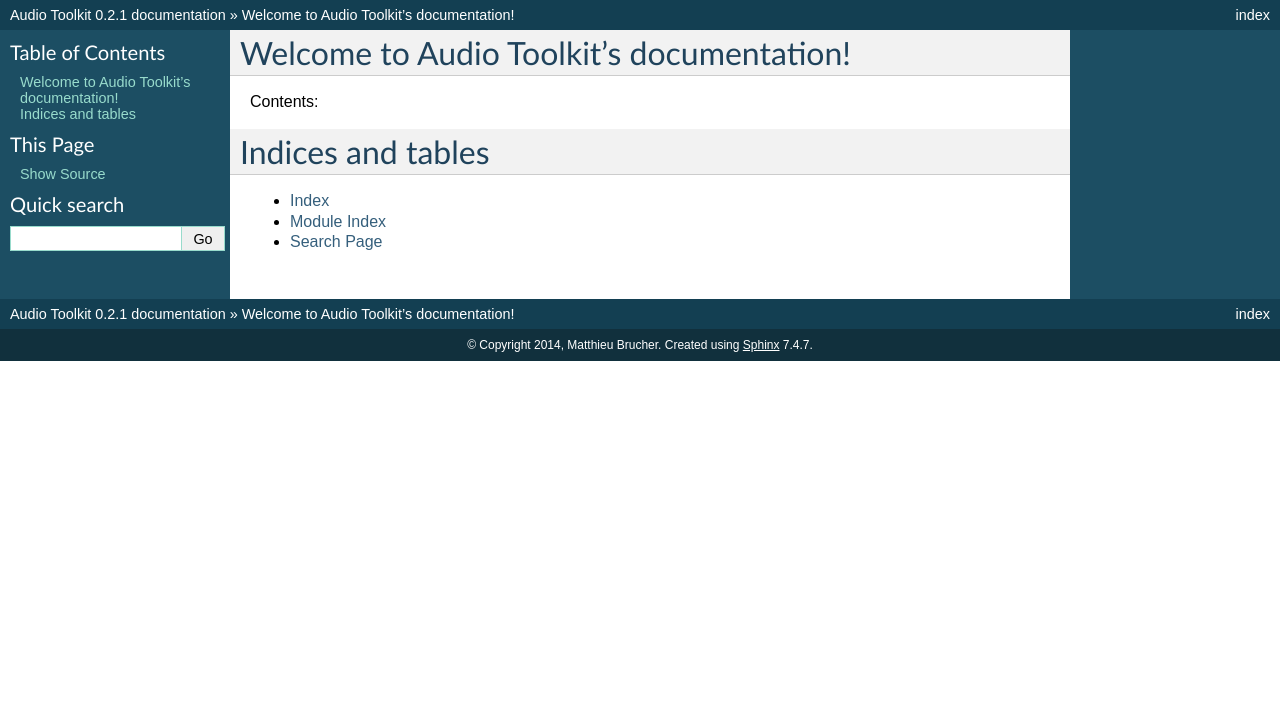
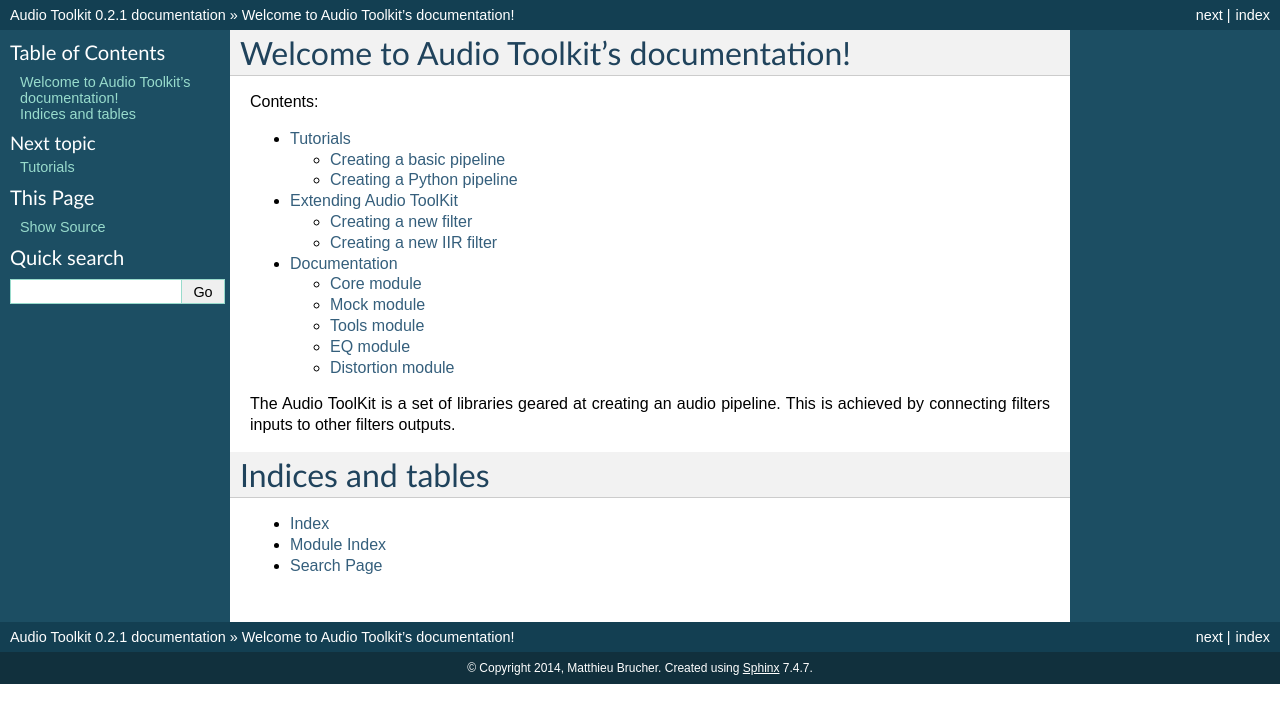
Before and after one commit to mbrucher/AudioTK, a Sphinx documentation site: the page built from doc/source/index.rst, in a window 1280 px wide. Shown: the top 723 px of the page. Built offline with Sphinx 7.4.7, drawn with Linux system fonts in a browser that asks for light colours.

Commit message:
Setting up the content

```diff
--- /dev/null
+++ b/doc/source/documentation.rst
@@ -0,0 +1,17 @@
+Documentation
+=============
+
+Core module
+###########
+
+Mock module
+###########
+
+Tools module
+############
+
+EQ module
+#########
+
+Distortion module
+#################
--- /dev/null
+++ b/doc/source/extending.rst
@@ -0,0 +1,8 @@
+Extending Audio ToolKit
+=======================
+
+Creating a new filter
+#####################
+
+Creating a new IIR filter
+#########################
--- a/doc/source/index.rst
+++ b/doc/source/index.rst
@@ -11,7 +11,16 @@
 .. toctree::
    :maxdepth: 2
 
+   tutorials
+   extending
+   documentation
 
+.. include tutorials.rst
+.. include extending.rst
+.. include documentation.rst
+
+The Audio ToolKit is a set of libraries geared at creating an audio pipeline.
+This is achieved by connecting filters inputs to other filters outputs.
 
 Indices and tables
 ==================
--- /dev/null
+++ b/doc/source/tutorials.rst
@@ -0,0 +1,8 @@
+Tutorials
+=========
+
+Creating a basic pipeline
+#########################
+
+Creating a Python pipeline
+##########################
```
Also changed, not shown: 1 other file.
